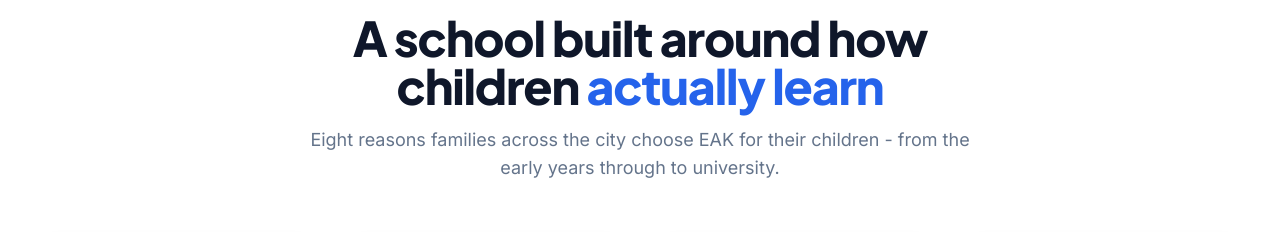
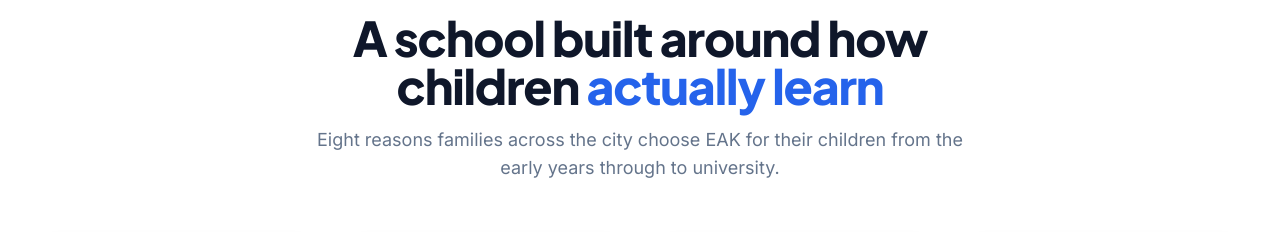
Before and after one commit to aryan-7050/eak-school-landing, a React (Vite) app: page / in a window 1280 px wide. Shown: the part 873-1105 px from the top of the page. Built offline with nearby package versions, Linux system fonts and the light colour scheme.

Commit message:
Improve why choose us section

```diff
--- a/src/components/WhyChoose.tsx
+++ b/src/components/WhyChoose.tsx
@@ -13,7 +13,7 @@
           </h2>
           <p className="mt-4 text-lg text-ink-500">
             Eight reasons families across the city choose EAK for their
-            children - from the early years through to university.
+            children from the early years through to university.
           </p>
         </Reveal>
 
```
